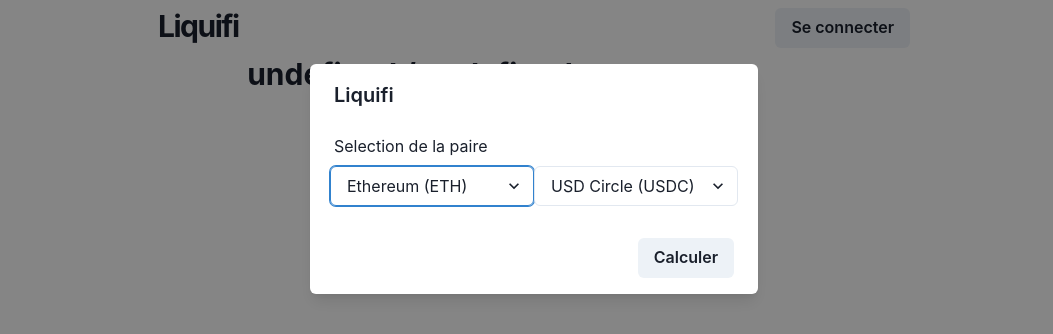
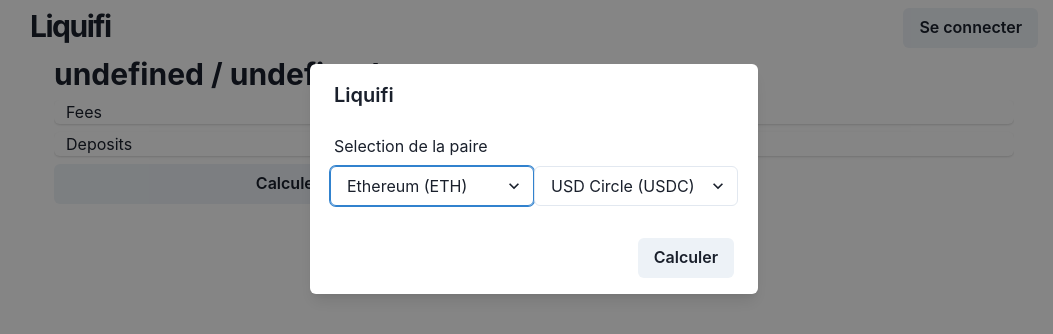
Before and after one commit to M-axel/Liquifi, a Next.js app: page / in a window 1280 px wide. Shown: the top 334 px of the page, without its empty margins (106-1159 px from the left). Built offline with nearby package versions, Linux system fonts and the light colour scheme.

Commit message:
grid structure for index.js

```diff
--- a/components/layout/main.js
+++ b/components/layout/main.js
@@ -18,7 +18,7 @@
 
             <Navbar />
 
-            <Container maxW="container.md" pt={14}>
+            <Container maxW="container.lg" pt={14}>
                 {children}
             </Container>
         </Box>
--- a/components/navigation/navbar.js
+++ b/components/navigation/navbar.js
@@ -31,7 +31,7 @@
             <Container
                 display="flex"
                 p={2}
-                maxW="container.md"
+                maxW="container.lg"
                 wrap="wrap"
                 align="center"
             >
--- a/package.json
+++ b/package.json
@@ -13,6 +13,7 @@
     "@emotion/react": "^11.10.5",
     "@emotion/styled": "^11.10.5",
     "@next/font": "13.1.1",
+    "bootstrap": "^5.2.3",
     "eslint": "8.30.0",
     "formik": "^2.2.9",
     "framer-motion": "^8.0.2",
--- a/pages/_app.js
+++ b/pages/_app.js
@@ -1,3 +1,4 @@
+import 'bootstrap/dist/css/bootstrap.css'
 import '../styles/globals.css'
 import Layout from '../components/layout/main';
 import { ChakraProvider } from '@chakra-ui/react'
--- a/pages/index.js
+++ b/pages/index.js
@@ -1,4 +1,4 @@
-import { Container, Heading } from '@chakra-ui/react';
+import { Container, Heading, Card, Button } from '@chakra-ui/react';
 
 import TokenSelectionModal from '../components/tokenSelection';
 
@@ -11,18 +11,54 @@
   const [token2, setToken2] = useState(router?.query?.token2)
 
   useEffect(() => {
-      setToken1(router.query.token1)
-      setToken2(router.query.token2)
+    setToken1(router.query.token1)
+    setToken2(router.query.token2)
   }, [router.query])
 
   return (
-    <Container>
+    <Container maxW="container.lg">
       <TokenSelectionModal />
 
       <Heading as='h3' size='lg'>
         {`${token1} / ${token2}`}
       </Heading>
 
+      <div class="container overflow-hidden">
+        <div className="row g-5">
+          <div className="col">
+            <div className="row mb-2">
+              <Card>
+                Fees
+              </Card>
+            </div>
+            <div className="row mb-2">
+              <Card>
+                Deposits
+              </Card>
+            </div>
+            <div className="row">
+              <Button>
+                Calculer
+              </Button>
+            </div>
+          </div>
+          <div className="col">
+            <div className="row mb-2">
+              <Card>
+                Graph
+              </Card>
+            </div>
+            <div className="row">
+              <Card>
+                Range
+              </Card>
+            </div>
+          </div>
+        </div>
+      </div>
+
+
+
     </Container>
   )
 }
```
Also changed, not shown: 1 other file (tests, documents, lock files or other folders).
